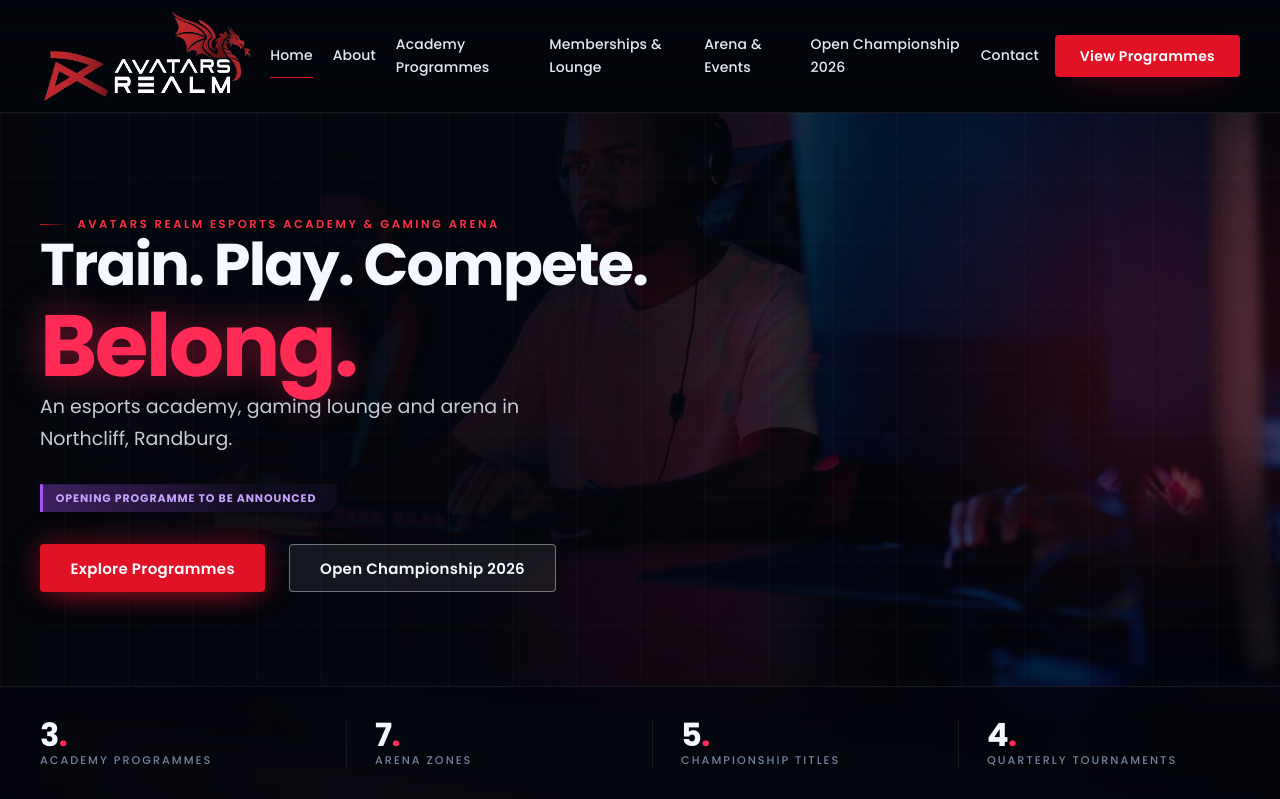
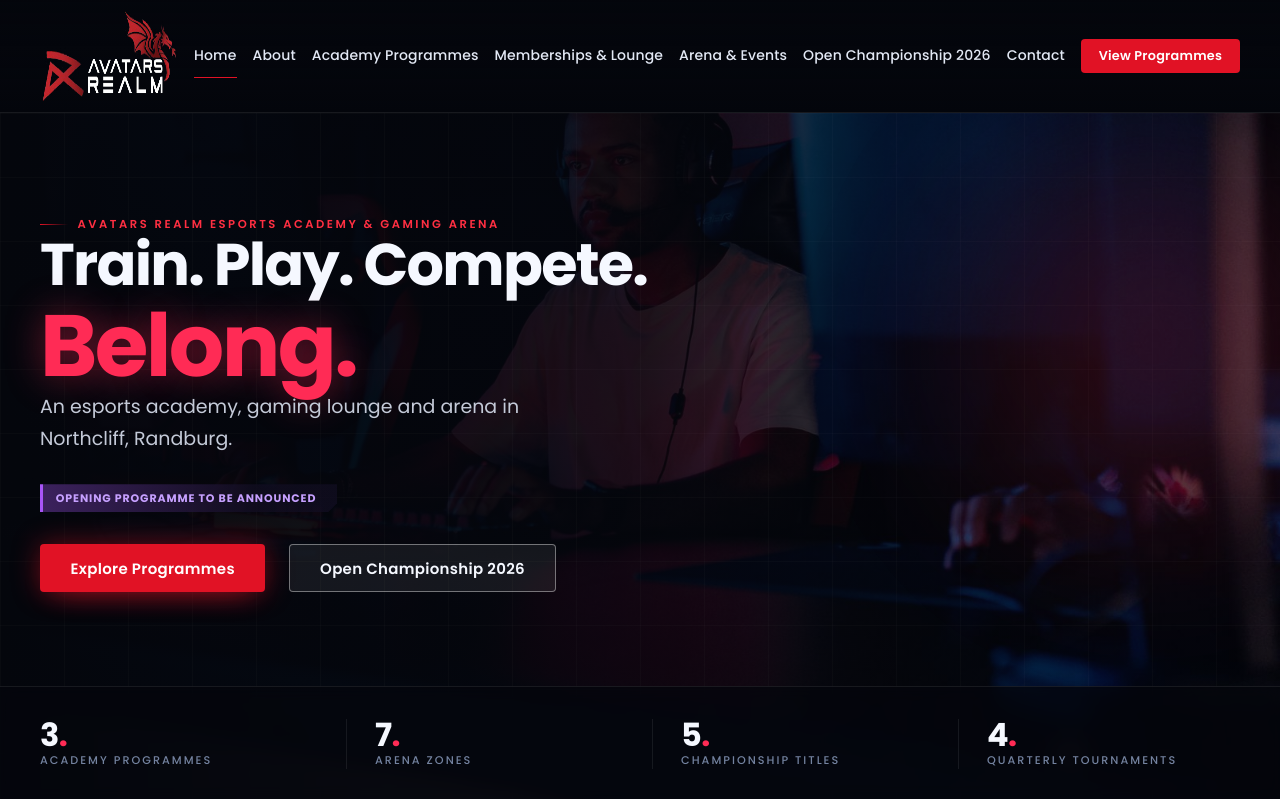
Before and after one commit to osamacreative01-max/Avatars-Realm, a Next.js app: page / in a window 1280 px wide. Shown: the top 799 px of the page. Built offline with nearby package versions, Linux system fonts and the light colour scheme.

Commit message:
Keep nav on one line at full-bleed width: nowrap links, smaller CTA

```diff
--- a/components/Navbar.tsx
+++ b/components/Navbar.tsx
@@ -48,7 +48,7 @@ export default function Navbar() {
   const ctaLabel = onAcademy ? "Register Interest" : "View Programmes";
 
   const linkClass = (href: string) =>
-    `group relative py-2 text-[0.875rem] font-medium tracking-[0.01em] transition-colors duration-200 focus-visible:outline-2 focus-visible:outline-offset-4 focus-visible:outline-flame-500 2xl:text-[0.9375rem] ${
+    `group relative py-2 text-[0.875rem] font-medium tracking-[0.01em] whitespace-nowrap transition-colors duration-200 focus-visible:outline-2 focus-visible:outline-offset-4 focus-visible:outline-flame-500 ${
       current === href
         ? "text-paper-50"
         : "text-paper-300 hover:text-paper-50"
@@ -83,7 +83,7 @@ export default function Navbar() {
         {/* Desktop navigation — sits next to the logo, CTA pushed right */}
         <nav
           aria-label="Primary"
-          className="hidden items-center gap-5 xl:flex 2xl:gap-6"
+          className="hidden shrink-0 items-center gap-4 whitespace-nowrap xl:flex 2xl:gap-6"
         >
           {NAV.map((item) => (
             <Link
@@ -99,7 +99,7 @@ export default function Navbar() {
 
         {/* ml-auto pushes this to the right edge of the flex row */}
         <div className="ml-auto hidden xl:block">
-          <Button href={ctaHref}>{ctaLabel}</Button>
+          <Button href={ctaHref} size="sm">{ctaLabel}</Button>
         </div>
 
         {/* Mobile trigger */}
```
